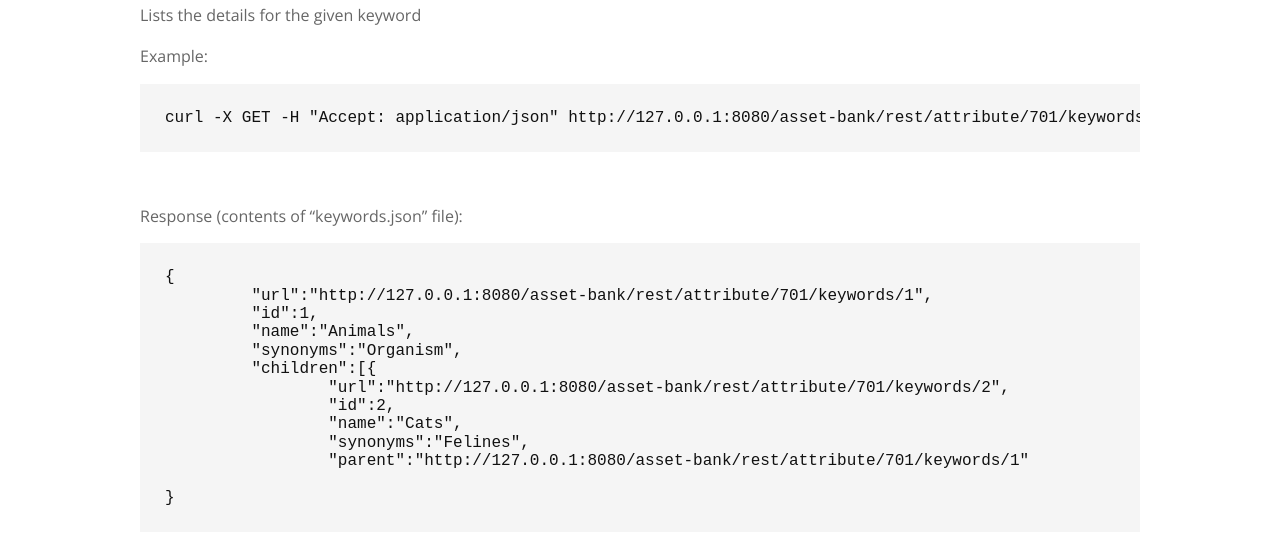
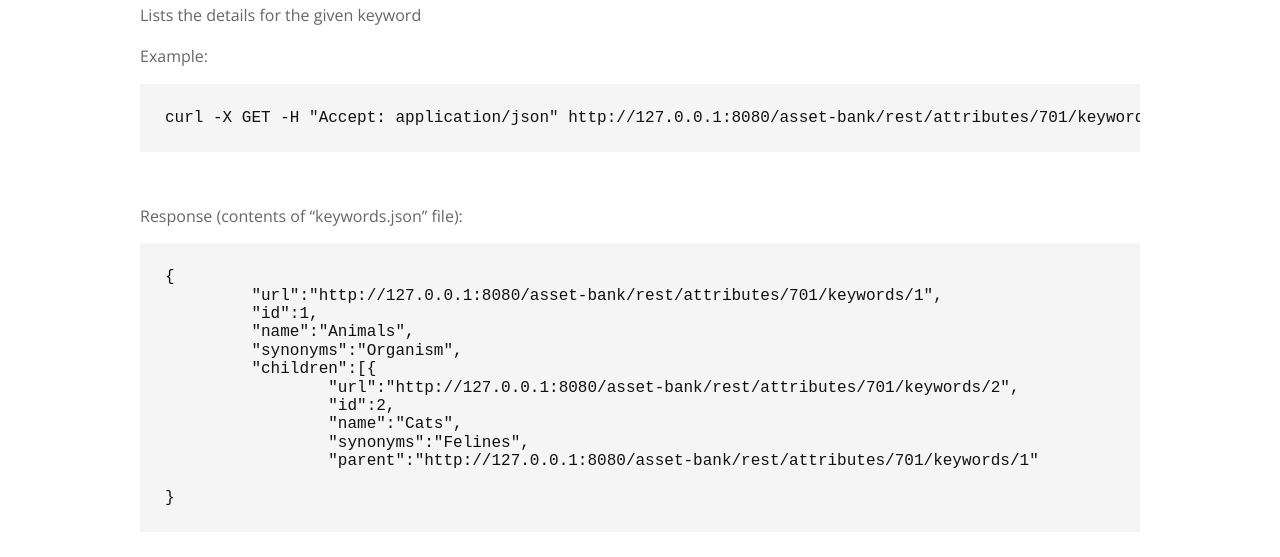
Before and after one commit to brightinteractive/api-docs, a Jekyll site: the page built from doc/keyword.md, in a window 1280 px wide. Shown: the part 316-873 px from the top of the page. Built offline with Jekyll 4.4.1, drawn with Linux system fonts in a browser that asks for light colours; our own code applies the rules of GitHub Pages for plain Markdown files; part of the change alters nothing that is shown.

Commit message:
Update keyword.md

````diff
--- a/doc/keyword.md
+++ b/doc/keyword.md
@@ -4,22 +4,22 @@ Lists the details for the given keyword
 
 Example:
 ```
-curl -X GET -H "Accept: application/json" http://127.0.0.1:8080/asset-bank/rest/attribute/701/keywords/1 > keywords.json
+curl -X GET -H "Accept: application/json" http://127.0.0.1:8080/asset-bank/rest/attributes/701/keywords/1 > keywords.json
 ```
 
 Response (contents of "keywords.json" file):
 ```
 {
-	 "url":"http://127.0.0.1:8080/asset-bank/rest/attribute/701/keywords/1",
+	 "url":"http://127.0.0.1:8080/asset-bank/rest/attributes/701/keywords/1",
 	 "id":1,
 	 "name":"Animals",
 	 "synonyms":"Organism",
 	 "children":[{
-		 "url":"http://127.0.0.1:8080/asset-bank/rest/attribute/701/keywords/2",
+		 "url":"http://127.0.0.1:8080/asset-bank/rest/attributes/701/keywords/2",
 		 "id":2,
 		 "name":"Cats",
 		 "synonyms":"Felines",
-		 "parent":"http://127.0.0.1:8080/asset-bank/rest/attribute/701/keywords/1"
+		 "parent":"http://127.0.0.1:8080/asset-bank/rest/attributes/701/keywords/1"
 
 }
 ```
````
